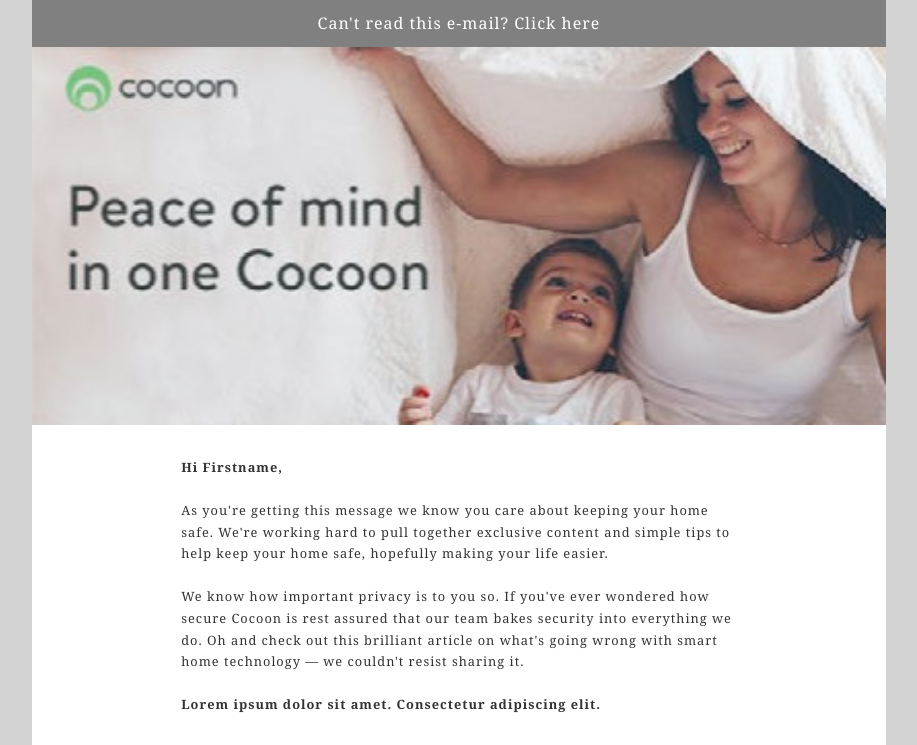
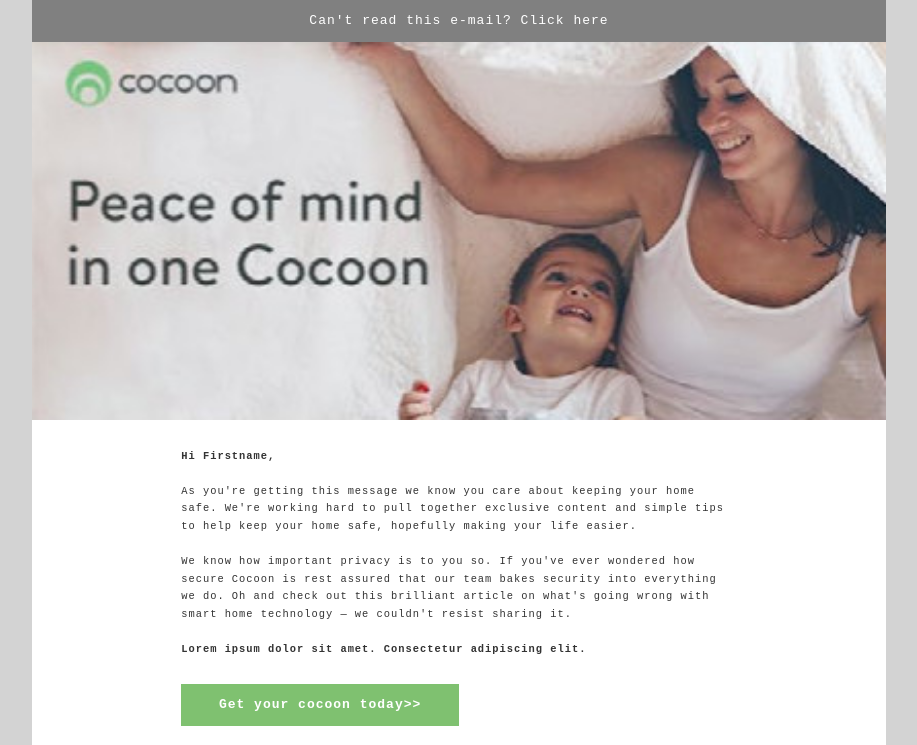
Before and after one commit to knowConfidence/Newsletter-Demo, a plain HTML site: page index.html in a window 1280 px wide. Shown: the top 745 px of the page, without its empty margins (181-1098 px from the left). Drawn offline with nearby package versions, Linux system fonts and the light colour scheme.

Commit message:
Add files via upload

```diff
--- a/stylesheet.css
+++ b/stylesheet.css
@@ -24,28 +24,28 @@
     letter-spacing:1px;
 
     line-height: 1.6875;
-    font-family: Georgia;
+    font-family: monospace;
 }
 .subtitle{
 	font-size:90%;
     letter-spacing:1px;
 
     line-height: 1.6875;
-    font-family: Georgia;
+    font-family: monospace;
 }
 .text{
 	font-size: 80%;
 	letter-spacing: 1px;
 
 	line-height: 1.6875;
-	font-family: Georgia;
+	font-family: monospace;
 }
 .subText{
     font-size: 70%;
     letter-spacing: 1px;
 
     line-height: 1.6875;
-    font-family: Georgia;
+    font-family: monospace;
 }
 
 .clamp{
@@ -84,7 +84,7 @@
 html, body{
     font-size: 100%;
     line-height: 1.6875;
-    font-family: Georgia;
+    font-family: monospace;
     background-color: lightgrey;
 }
 
```
